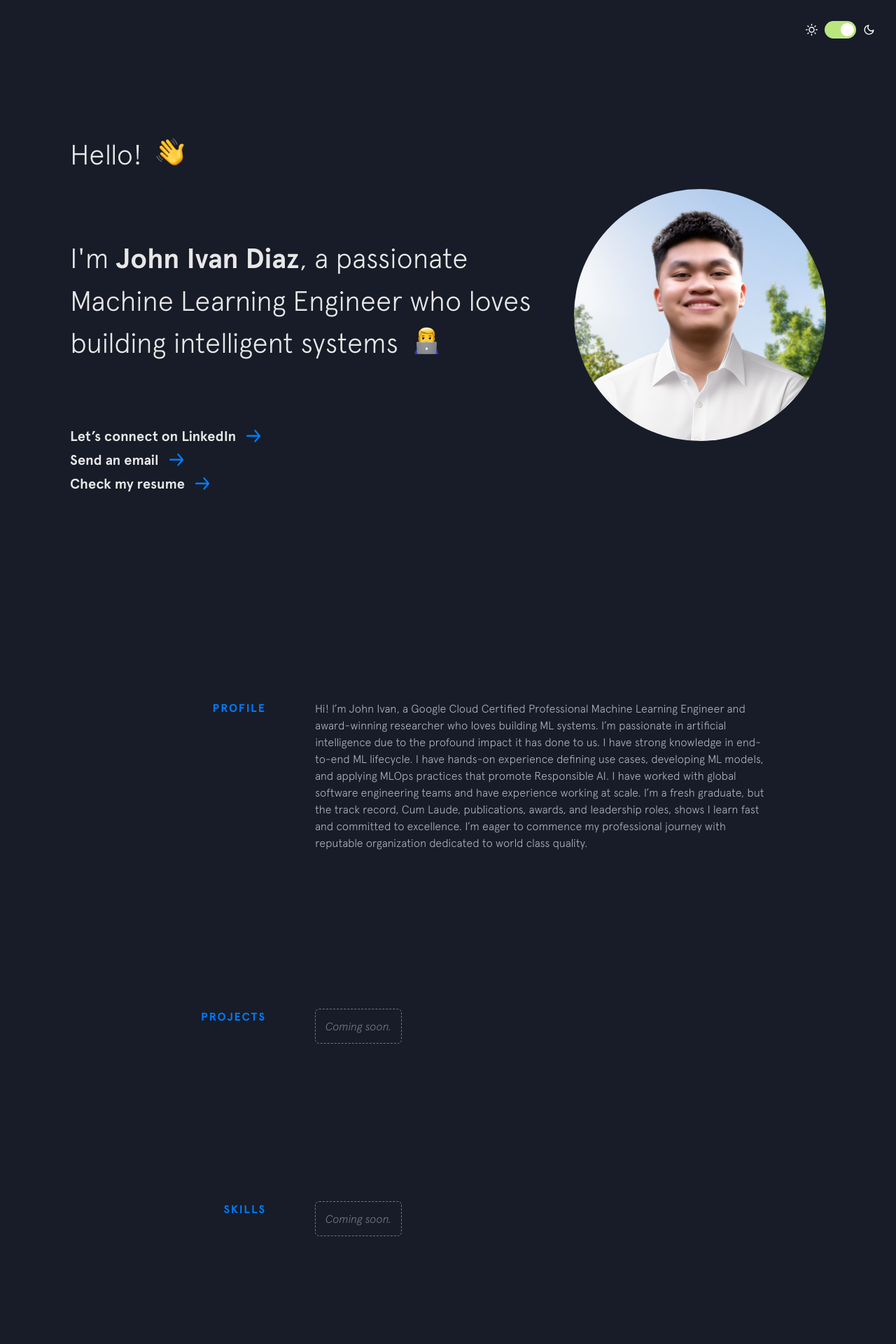
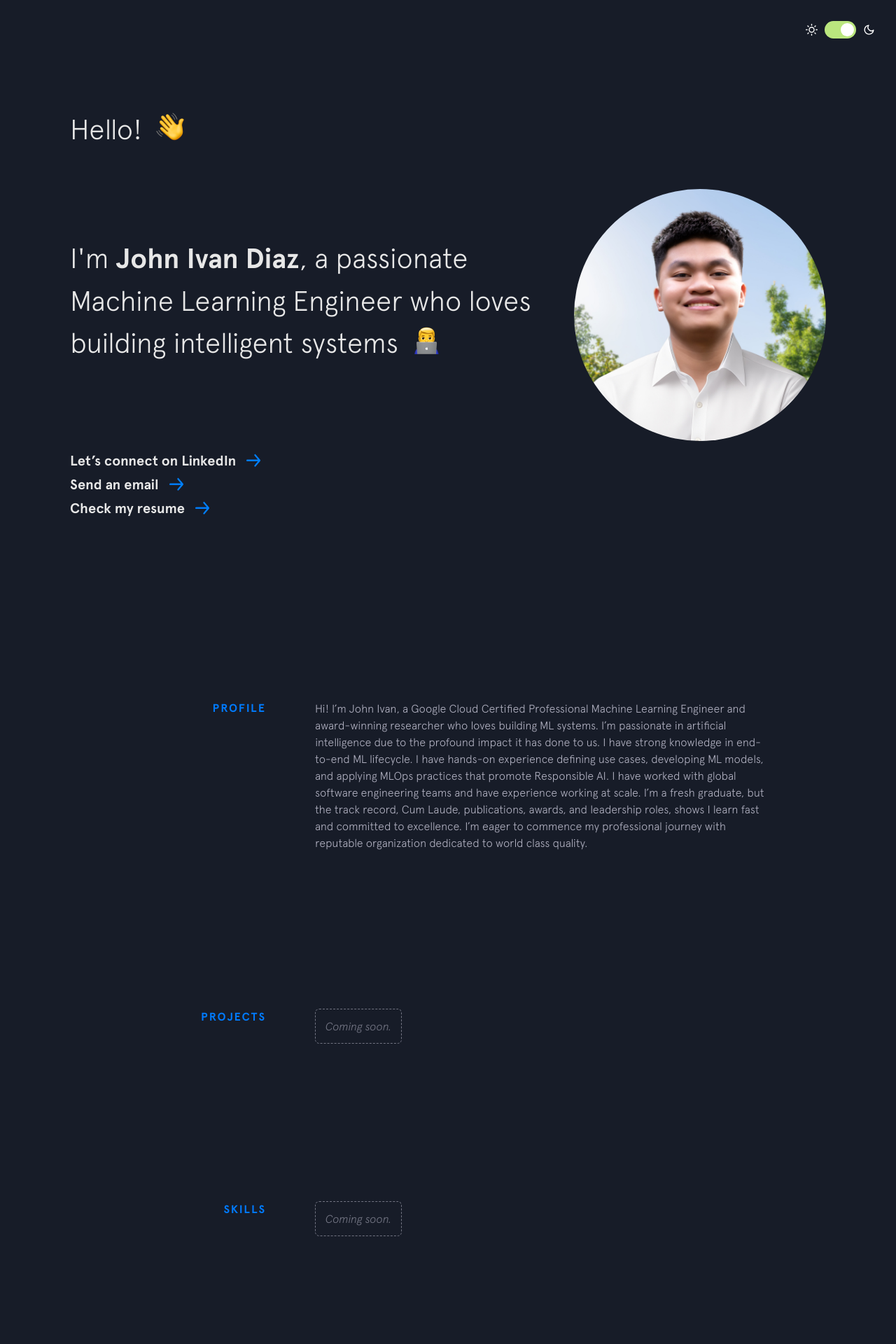
Before and after one commit to ivanintelligence/ivanintelligence.github.io, a Jekyll site: the page built from index.html, in a window 1280 px wide. Shown: the top 1920 px of the page at 70% size. Built offline with Jekyll 4.4.1, drawn with Linux system fonts in a browser that asks for light colours; nearby versions of some CDN libraries.

Commit message:
Update main.css

```diff
--- a/css/main.css
+++ b/css/main.css
@@ -104,3 +104,45 @@
     gap: 32px; /* or 24px for tighter spacing */
   }
 }
+
+/* === Equal vertical spacing (landscape) + image-only first screen (portrait) === */
+
+/* Track the intro’s vertical padding so our 100vh math is exact */
+.intro { --intro-vpad: 240px; }           /* default = 120px top + 120px bottom */
+
+/* Your breakpoints set different vertical padding; mirror that in the variable */
+@media screen and (max-width: 630px) { .intro { --intro-vpad: 240px; } }  /* 120 + 120 */
+@media screen and (max-width: 550px) { .intro { --intro-vpad: 240px; } }  /* 120 + 120 */
+@media screen and (max-width: 480px) { .intro { --intro-vpad: 140px; } }  /* 70 + 70   */
+
+/* ----- Landscape / wide (side-by-side) ----- */
+/* Make the left text column fill the viewport height (minus padding)
+   and distribute the 3 blocks with equal gaps including top & bottom */
+@media screen and (min-width: 769px) {
+  .intro .intro__text {
+    min-height: calc(100vh - var(--intro-vpad));
+    display: flex;
+    flex-direction: column;
+    justify-content: space-evenly;  /* Top, between, and bottom gaps all equal */
+  }
+}
+
+/* ----- Portrait / narrow (stacked: image above text) ----- */
+/* First screen shows only the headshot, perfectly centered vertically */
+@media screen and (max-width: 768px) {
+  .intro .intro__row { display: grid; grid-template-columns: 1fr; }
+
+  .intro .intro__media {
+    order: -1;                                  /* image above text */
+    display: flex;
+    align-items: center;
+    justify-content: center;
+    min-height: calc(100vh - var(--intro-vpad));/* fill viewport minus padding */
+    margin: 0;                                  /* no extra gap */
+  }
+
+  .intro .intro__text {
+    margin-top: 24px;                           /* small spacer after the fold */
+    gap: 24px;                                  /* tighter gaps between Hello ↔ Tagline ↔ CTA on mobile */
+  }
+}
```
